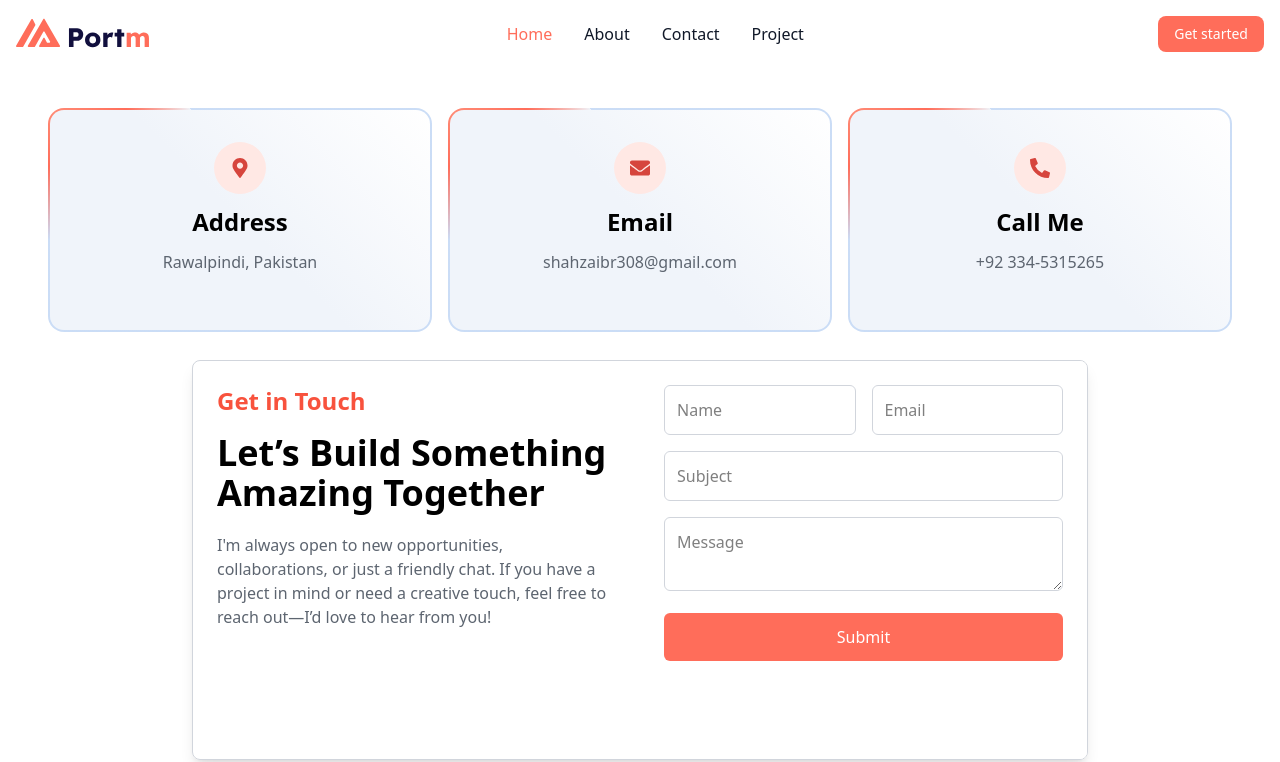
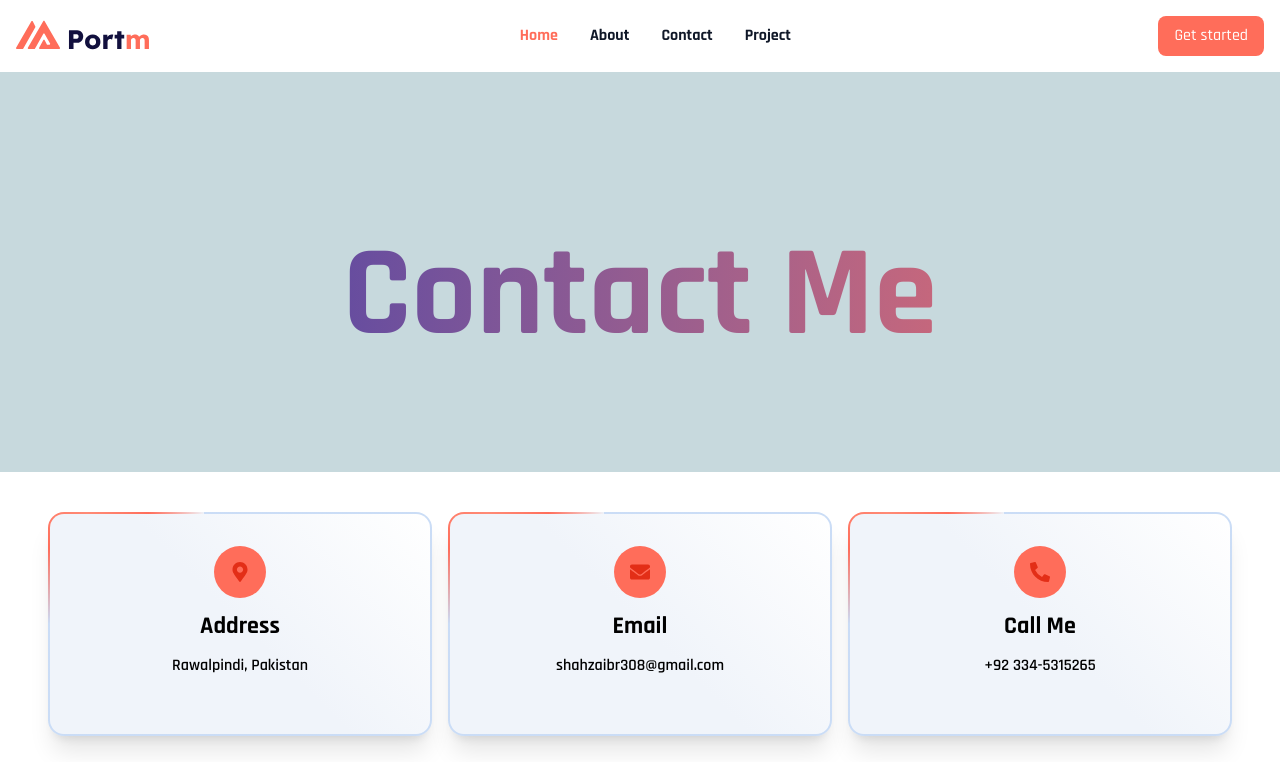
Before and after one commit to MuhammadShahzaib1423/React_Portfolio, a React (Vite) app: page /contact in a window 1280 px wide. Shown: the top 762 px of the page. Built offline with nearby package versions, Linux system fonts and the light colour scheme.

Commit message:
Latest Pushed Code

```diff
--- a/src/Components/About.jsx
+++ b/src/Components/About.jsx
@@ -7,6 +7,15 @@ import { FaMapMarkerAlt, FaPhoneAlt, FaEnvelope, FaGraduationCap, FaSchool } fro
 import { i } from 'framer-motion/client';
 import { motion } from "framer-motion";
 import bgimage4 from '../assets/bg/expert_img_two.jpg';
+
+import { useLocation } from 'react-router-dom';
+
+
+
+
+
+
+
 
 const educationdata=[
     {
@@ -73,13 +82,16 @@ const technicalSkills=[
 
 
 const About = () => {
+   const location= useLocation();
 
 
   return (
 
     <>
     <section className=''>
+    {location.pathname === "/about" && (
     <div
+
   className=""
   style={{
     // backgroundImage: `url(${bgimage1})`,
@@ -93,9 +105,10 @@ const About = () => {
   About Me
 </h1>
 </div>
+    )}
 
 
-<div className='container px-10 py-15 mx-auto flex flex-col items-center justify-center md:flex-row  space-x-20 ' style={{fontFamily:'jost, sans-serif'}}>
+<div className='container px-10 py-15 mx-auto flex flex-col items-center justify-center md:flex-row  space-x-20 ' style={{ fontFamily: 'Rajdhani, sans-serif' }}>
     <div>
 <img src={bgimage2} alt="" />
     </div>
@@ -273,18 +286,18 @@ const About = () => {
 </div> */}
 
 <div className="min-h-screen flex flex-col  p-5 py-20 w-full " >
-  <h1 className="text-3xl md:text-5xl font-bold px-20">
-    I'm great in what I do <br /> and &nbsp;
-    <span className="text-[#ff6d5a]" style={{ fontFamily: 'jost, sans-serif' }}>
+  <h1 className="text-3xl md:text-5xl font-bold px-5" style={{ fontFamily: 'Rajdhani, sans-serif' }}>
+    I'm great in what I do  and &nbsp;
+    <span className="text-[#ff6d5a]" >
        I'm Loving it
     </span>
   </h1>
 
-  <div className="flex flex-col md:flex-row w-full items-start justify-center gap-40 mt-10">
+  <div className="flex flex-col md:flex-row w-full items-start justify-center gap-40 mt-10" style={{ fontFamily: 'Rajdhani, sans-serif' }}>
       {/* Skills Section */}
       <div className="skills w-full md:w-1/3">
         <h1 className="text-3xl md:text-4xl font-bold mb-6" style={{ fontFamily: "jost, sans-serif" }}>
-          Skills
+         Development Skills
         </h1>
         {technicalSkills.map((skill, index) => (
           <div key={index} className="mb-4">
@@ -307,8 +320,7 @@ const About = () => {
       {/* Tools and Technologies Section */}
       <div className="tools w-full md:w-1/3">
         <h1 className="text-3xl md:text-4xl font-bold mb-6" style={{ fontFamily: "jost, sans-serif" }}>
-          Tools & Technologies
-        </h1>
+          Tools & Technologies        </h1>
         {toolsAndTechnologies.map((tool, index) => (
           <div key={index} className="mb-4">
             <div className="flex justify-between">
@@ -327,19 +339,20 @@ const About = () => {
         ))}
       </div>
     </div>
-  <div className="bg-white w-full md:w-full grid grid-cols-1 md:grid-cols-2  pt-10 p-4 space-y-4 gap-3">
+    <h1 className="text-3xl md:text-4xl font-bold px-4" style={{ fontFamily: 'Rajdhani, sans-serif' }}>Education</h1>
+  <div className="bg-white w-full md:w-full grid grid-cols-1 md:grid-cols-2   p-4 space-y-2 gap-3" style={{ fontFamily: 'Rajdhani, sans-serif' }}>
       {educationdata.map((education, index) => (
         <SpotlightCard key={index} className="w-full h-full bg-[#F4F4F4] cursor-pointer border-animation">
           <div className="flex flex-col space-y-3">
             <h2 className="text-[#141414] font-semibold text-2xl">{education.title}</h2>
             <p className="text-black font-bold text-md">{education.year}</p>
             <p className="text-black text-md">{education.degree}</p>
-            <p className="text-[#5d6570] text-md">{education.desc}</p>
+            <p className="text-grey-100 text-md">{education.desc}</p>
           </div>
         </SpotlightCard>
       ))}
     </div>
-    <div className="flex justify-center items-center gap-5 flex-col p-2 md:flex-row w-full">
+    <div className="flex justify-center items-center gap-5 flex-col p-2 md:flex-row w-full" style={{ fontFamily: 'Rajdhani, sans-serif' }}>
   {/* Image Section */}
   <div className="flex justify-center w-full md:w-1/2 ">
     <img src={bgimage4} alt="Experience Image" className="w-[540px]" />
@@ -348,13 +361,13 @@ const About = () => {
   {/* Experience Section */}
   <div className="w-full md:w-1/2">
     <h1 className="text-3xl md:text-4xl font-bold mt-5 text-[#141414]" style={{ fontFamily: 'jost, sans-serif' }}>
-      Experience
+      Experiences
     </h1>
 
     {/* Junior Software Engineer */}
     {experienceData.map((experience, index) => (
         <div key={index} className="mt-6">
-        <h3 className="text-[#B5B5c0]">{experience.role}</h3>
+        <h3 className="text-[ #7d7d80] font-bold">{experience.role}</h3>
         <p className="text-[#FF6D5A] text-lg font-semibold">{experience.company}</p>
         <p className="text-[#141414] text-md font-semibold">{experience.duration}</p>
         <p>
--- a/src/Components/Contact.jsx
+++ b/src/Components/Contact.jsx
@@ -3,96 +3,75 @@ import React from 'react';
 import { FaMapMarkerAlt, FaPhoneAlt, FaEnvelope } from 'react-icons/fa';
 
 import SpotlightCard from './spotlightcard';
+const data=[
+  {
+    id:1,
+    title:"Address",
+    icon:<FaMapMarkerAlt />,
+    text:"Rawalpindi, Pakistan",
+
+  },
+  {
+    id:2,
+    title:"Email",
+    icon:<FaEnvelope />,
+    text:"shahzaibr308@gmail.com",
+
+  },
+  {
+    id:3,
+    title:"Call Me",
+    icon:<FaPhoneAlt />,
+    text:"+92 334-5315265",
+  }
+]
 const Contact = () => {
   return (
-    // <div className='bg-[#C7D9DD] h-screen py-20'>
-    // <section className=" mx-auto max-w-3xl mb-10  flex flex-col md:flex-row border border-gray-300 rounded-lg overflow-hidden shadow-lg min-h-[500px] ">
 
-    //   <div className="w-full md:w-1/2 p-6 flex flex-col bg-white ">
-    //     <h2 className="text-2xl font-bold mb-4">Get in Touch</h2>
-    //     <form action="">
-    //       <div className="mb-4 flex gap-4 ">
-    //         <input type="text" placeholder="Name" className="w-1/2 p-3 border border-gray-300 rounded-md" required />
-    //         <input type="email" placeholder="Email" className="w-1/2 p-3 border border-gray-300 rounded-md" required />
-    //       </div>
-    //       <div className="mb-4">
-    //         <input type="text" placeholder="Subject" className="w-full p-3 border border-gray-300 rounded-md" required />
-    //       </div>
-    //       <div className="mb-4">
-    //         <textarea placeholder="Message" className="w-full p-3 border border-gray-300 rounded-md" required></textarea>
-    //       </div>
-    //       <div>
-    //       <button type="submit" className="w-full bg-[#ff6d5a] text-white p-3 rounded-md cursor-pointer hover:bg-[#f36e6e]">Submit</button>
-    //       </div>
-    //     </form>
-    //   </div>
+    <>
+      {location.pathname === "/contact" && (
+    <div
+
+  className=""
+  style={{
+    // backgroundImage: `url(${bgimage1})`,
+    backgroundColor:"#C7D9DD",
+    height: "50vh",
+    backgroundSize: "cover",
+    backgroundPosition: "center"
+  }}
+>
+        <h1 className="text-9xl text-center font-bold bg-gradient-to-r from-[#342ead] to-[#ff6d5a] text-transparent bg-clip-text py-40 " style={{ fontFamily: 'Rajdhani, sans-serif' }}>
+  Contact Me
+</h1>
+</div>
+    )}
+    <div className="bg-white h-auto flex flex-col md:flex-row justify-center pt-10 p-4 gap-4" style={{ fontFamily: 'Rajdhani, sans-serif' }}>
+      {data.map((item)=>(
+         <SpotlightCard className="w-full md:w-96 h-56 bg-[#F4F4F4] cursor-pointer shadow-xl" spotlightColor="rgba(0, 229, 255, 0.2)">
+         <div className="flex flex-col items-center space-y-3">
+           <span className="bg-[#FF6d5a] text-[#e32e17] p-4 rounded-full text-xl">
+            {item.icon}
+           </span>
+           <h2 className="text-black font-bold text-2xl">{item.title}</h2>
+           <p className="text-black text-md text-center font-semibold">{item.text}</p>
+         </div>
+       </SpotlightCard>
+              ))}
 
 
-    //   <div className="w-full md:w-1/2 bg-[#ff6d5a] text-white p-6 flex flex-col space-y-5 ">
-    //     <h2 className="text-2xl font-bold mb-4">Contact Me</h2>
-    //     <div className="flex items-center mb-2">
-    //       <span className="bg-white text-[#ff6d5a] p-2 rounded-full mr-2">
-    //         <FaMapMarkerAlt />
-    //       </span>
-    //       <p>Address: Rawalpindi,Pakistan</p>
-    //     </div>
-    //     <div className="flex items-center mb-2">
-    //       <span className="bg-white text-[#ff6d5a] p-2 rounded-full mr-2">
-    //         <FaPhoneAlt />
-    //       </span>
-    //       <p>Phone: +92 334-5315265</p>
-    //     </div>
-    //     <div className="flex items-center">
-    //       <span className="bg-white text-[#ff6d5a] p-2 rounded-full mr-2">
-    //         <FaEnvelope />
-    //       </span>
-    //       <p>Email: <a href="mailto:info@yourdomain.com" className="underline">info@yourdomain.com</a></p>
-    //     </div>
-    //   </div>
-    // </section>
-    // </div>
-    <>
-    <div className="bg-white h-auto flex flex-col md:flex-row justify-center pt-10 p-4 gap-4">
-  <SpotlightCard className="w-full md:w-96 h-56 bg-[#F4F4F4] cursor-pointer" spotlightColor="rgba(0, 229, 255, 0.2)">
-    <div className="flex flex-col items-center space-y-3">
-      <span className="bg-[#FFE8E4] text-[#D6453D] p-4 rounded-full text-xl">
-        <FaMapMarkerAlt />
-      </span>
-      <h2 className="text-black font-bold text-2xl">Address</h2>
-      <p className="text-[#5d6570] text-md text-center">Rawalpindi, Pakistan</p>
-    </div>
-  </SpotlightCard>
 
-  <SpotlightCard className="w-full md:w-96 h-56 bg-[#F4F4F4] cursor-pointer" spotlightColor="rgba(0, 229, 255, 0.2)">
-    <div className="flex flex-col items-center space-y-3">
-      <span className="bg-[#FFE8E4] text-[#D6453D] p-4 rounded-full text-xl">
-        <FaEnvelope />
-      </span>
-      <h2 className="text-black font-bold text-2xl">Email</h2>
-      <p className="text-[#5d6570] text-md text-center">shahzaibr308@gmail.com</p>
-    </div>
-  </SpotlightCard>
-
-  <SpotlightCard className="w-full md:w-96 h-56 bg-[#F4F4F4] cursor-pointer" spotlightColor="rgba(0, 229, 255, 0.2)">
-    <div className="flex flex-col items-center space-y-3">
-      <span className="bg-[#FFE8E4] text-[#D6453D] p-4 rounded-full text-xl">
-        <FaPhoneAlt />
-      </span>
-      <h2 className="text-black font-bold text-2xl">Call Me</h2>
-      <p className="text-[#5d6570] text-md text-center">+92 334-5315265</p>
-    </div>
-  </SpotlightCard>
 </div>
 
 
-<div className='p-3'>
-  <section className="mx-auto max-w-4xl flex flex-col mb-20 bg-[##F4F4F4] md:flex-row border border-gray-300 rounded-lg overflow-hidden shadow-lg min-h-[400px] mt-0">
+<div className='p-3' style={{ fontFamily: 'Rajdhani, sans-serif' }}>
+  <section className="mx-auto max-w-4xl flex flex-col mb-20 bg-[##F4F4F4] md:flex-row border border-gray-300 shadow-xl rounded-lg overflow-hidden  min-h-[400px] mt-0">
   <div className="w-full md:w-1/2   p-6 flex flex-col space-y-5 ">
   <h2 className="text-2xl font-bold  mb-4 " style={{color:"rgb(248, 82, 61)"}}>Get in Touch</h2>
 
   <h1 className='text-4xl font-bold'>Let’s Build Something Amazing Together
   </h1>
-  <p className='text-[#5d6570] text-md'>I'm always open to new opportunities, collaborations, or just a friendly chat. If you have a project in mind or need a creative touch, feel free to reach out—I’d love to hear from you!</p>
+  <p className='text-black text-md font-semibold'>I'm always open to new opportunities, collaborations, or just a friendly chat. If you have a project in mind or need a creative touch, feel free to reach out—I’d love to hear from you!</p>
      </div>
    <div className="w-full md:w-1/2 p-6 flex flex-col bg-white ">
 
--- a/src/Components/Home.jsx
+++ b/src/Components/Home.jsx
@@ -7,12 +7,14 @@ import { FaLinkedin } from 'react-icons/fa';
 import { FaGithub } from 'react-icons/fa';
 import { FaFacebook } from 'react-icons/fa';
 import mainimg from '../assets/mainimage/mainimg.png';
+import About from './About';
+import Contact from './Contact';
 const Home = () => {
   return (
     <div >
       {/* style={{ backgroundImage: `url(${bgimage1})` }} */}
       <section
-  className="min-h-screen bg-cover bg-center bg-no-repeat bg-[#C7D9DD] "
+  className="min-h-screen bg-cover bg-center bg-no-repeat bg-[#C7D9DD] " style={{ fontFamily: 'Rajdhani, sans-serif' }}
 
 >
 
@@ -29,7 +31,7 @@ const Home = () => {
 
         <h3 className='text-[rgb(220, 220, 228)] text-2xl md:text-3xl font-bold'  >Frontend  <span className='text-[#342ead]'> Web Developer</span></h3>
 
-        <p>I build all kinds of websites that help businesses scale and meet their needs. <br />I specialize in frontend web development, creating responsive and dynamic user interfaces. <br /> Currently, I'm living in Rawalpindi, Pakistan.</p>
+        <p className='text-black font-semibold'>I build all kinds of websites that help businesses scale and meet their needs. <br />I specialize in frontend web development, creating responsive and dynamic user interfaces. <br /> Currently, I'm living in Rawalpindi, Pakistan.</p>
 
         <div className='social-icons flex space-x-4 text-3xl md:text-3xl '>
             <a href='https://www.linkedin.com/in/muhammad-shahzaib-0b1a6a1b8/' target='_blank' rel='noreferrer'>
@@ -48,7 +50,7 @@ const Home = () => {
 
         </div>
         <div className='flex space-x-4 items-center'>
-        <button type="button" className="text-white bg-[#FF6d5A] hover:bg-[#FF6d5A] cursor-pointer hover:scale-110   focus:ring-4 focus:outline-none focus:ring-blue-300 font-medium rounded-lg text-sm px-6 py-4 text-center dark:bg-blue-600 dark:hover:bg-blue-700 dark:focus:ring-blue-800">Download CV</button>
+        <button type="button" className="text-white bg-[#FF6d5A] hover:bg-[#FF6d5A] cursor-pointer hover:scale-110  text-xl focus:ring-4 focus:outline-none focus:ring-blue-300 font-semibold font-medium rounded-lg text-sm px-6 py-4 text-center dark:bg-blue-600 dark:hover:bg-blue-700 dark:focus:ring-blue-800">Download CV</button>
         <a href="" className='text-[#342ead] underline text-xl' > Lets Talk</a>
         </div>
         </div>
@@ -69,6 +71,12 @@ const Home = () => {
     </div>
 
       </section>
+      <section id='about' >
+        <About />
+     </section>
+     <section id='contact' >
+      <Contact/>
+      </section>
     </div>
   );
 };
--- a/src/Components/Navbar.jsx
+++ b/src/Components/Navbar.jsx
@@ -5,13 +5,13 @@ const Navbar = () => {
   return (
 
 
-<nav className="bg-transparent dark:bg-gray-900  w-full z-20 top-0 start-0  border-gray-200 dark:border-gray-600">
+<nav className="bg-transparent dark:bg-gray-900  w-full z-20 top-0 start-0  border-gray-200 dark:border-gray-600" style={{ fontFamily: 'Rajdhani, sans-serif' }}>
   <div className="max-w-screen-xl flex flex-wrap items-center justify-between mx-auto p-4">
   <a href="https://flowbite.com/" className="flex items-center space-x-3 rtl:space-x-reverse">
       <img src={logo} className="h-8" alt="Flowbite Logo"/>
   </a>
   <div className="flex md:order-2 space-x-3 md:space-x-0 rtl:space-x-reverse">
-      <button type="button" className="text-white bg-[#FF6d5A] hover:bg-[#FF6d5A] cursor-pointer hover:scale-110   focus:ring-4 focus:outline-none focus:ring-blue-300 font-medium rounded-lg text-sm px-4 py-2 text-center dark:bg-blue-600 dark:hover:bg-blue-700 dark:focus:ring-blue-800">Get started</button>
+      <button type="button" className="text-white bg-[#FF6d5A] hover:bg-[#FF6d5A] cursor-pointer hover:scale-110   focus:ring-4 focus:outline-none focus:ring-blue-300 font-medium rounded-lg text-md px-4 py-2 font-bold text-center dark:bg-blue-600 dark:hover:bg-blue-700 dark:focus:ring-blue-800">Get started</button>
       <button data-collapse-toggle="navbar-sticky" type="button" className="inline-flex items-center p-2 w-10 h-10 justify-center text-sm text-gray-500 rounded-lg md:hidden hover:bg-gray-100 focus:outline-none focus:ring-2 focus:ring-gray-200 dark:text-gray-400 dark:hover:bg-gray-700 dark:focus:ring-gray-600" aria-controls="navbar-sticky" aria-expanded="false">
         <span className="sr-only">Open main menu</span>
         <svg className="w-5 h-5" aria-hidden="true" xmlns="http://www.w3.org/2000/svg" fill="none" viewBox="0 0 17 14">
@@ -22,16 +22,16 @@ const Navbar = () => {
   <div className="items-center justify-between hidden w-full md:flex md:w-auto md:order-1" id="navbar-sticky">
     <ul className="flex flex-col p-4 md:p-0 mt-4 font-medium border  md:space-x-8 rtl:space-x-reverse md:flex-row md:mt-0 md:border-0  dark:bg-gray-800 md:dark:bg-gray-900 dark:border-gray-700">
       <li>
-        <Link to="/" className="block py-2 px-3 text-white bg-[#FF6d5A] rounded-sm md:bg-transparent md:text-[#FF6d5A] md:p-0 md:dark:text-blue-500" aria-current="page"> Home</Link>
+        <Link to="/" className="block py-2 px-3 text-white font-bold bg-[#FF6d5A] rounded-sm md:bg-transparent md:text-[#FF6d5A] md:p-0 md:dark:text-blue-500" aria-current="page"> Home</Link>
       </li>
       <li>
-        <Link to="/about" className="block py-2 px-3 text-gray-900 rounded-sm hover:bg-gray-100 md:hover:bg-transparent md:hover:text-[#FF6d5A] md:p-0 md:dark:hover:text-blue-500 dark:text-white dark:hover:bg-gray-700 dark:hover:text-white md:dark:hover:bg-transparent dark:border-gray-700">About</Link>
+        <Link to="/about" className="block py-2 px-3 font-bold text-gray-900 rounded-sm hover:bg-gray-100 md:hover:bg-transparent md:hover:text-[#FF6d5A] md:p-0 md:dark:hover:text-blue-500 dark:text-white dark:hover:bg-gray-700 dark:hover:text-white md:dark:hover:bg-transparent dark:border-gray-700">About</Link>
       </li>
       <li>
-        <Link to="/contact" className="block py-2 px-3 text-gray-900 rounded-sm hover:bg-gray-100 md:hover:bg-transparent md:hover:text-[#FF6d5A] md:p-0 md:dark:hover:text-blue-500 dark:text-white dark:hover:bg-gray-700 dark:hover:text-white md:dark:hover:bg-transparent dark:border-gray-700">Contact</Link>
+        <Link to="/contact" className="block py-2 px-3 font-bold text-gray-900 rounded-sm hover:bg-gray-100 md:hover:bg-transparent md:hover:text-[#FF6d5A] md:p-0 md:dark:hover:text-blue-500 dark:text-white dark:hover:bg-gray-700 dark:hover:text-white md:dark:hover:bg-transparent dark:border-gray-700">Contact</Link>
       </li>
       <li>
-        <Link to="/projects" className="block py-2 px-3 text-gray-900 rounded-sm hover:bg-gray-100 md:hover:bg-transparent md:hover:text-[#FF6d5A] md:p-0 md:dark:hover:text-blue-500 dark:text-white dark:hover:bg-gray-700 dark:hover:text-white md:dark:hover:bg-transparent dark:border-gray-700">Project</Link>
+        <Link to="/projects" className="block py-2 px-3 font-bold text-gray-900 rounded-sm hover:bg-gray-100 md:hover:bg-transparent md:hover:text-[#FF6d5A] md:p-0 md:dark:hover:text-blue-500 dark:text-white dark:hover:bg-gray-700 dark:hover:text-white md:dark:hover:bg-transparent dark:border-gray-700">Project</Link>
       </li>
     </ul>
   </div>
--- a/src/index.css
+++ b/src/index.css
@@ -1,5 +1,6 @@
-@import url("https://fonts.googleapis.com/css2?family=Varela+Round&display=swap");
-@import url('https://fonts.googleapis.com/css2?family=Jost:wght@300;400;500;600;700&display=swap');
+/* @import url("https://fonts.googleapis.com/css2?family=Varela+Round&display=swap");
+@import url('https://fonts.googleapis.com/css2?family=Jost:wght@300;400;500;600;700&display=swap'); */
+@import url('https://fonts.googleapis.com/css2?family=Rajdhani:wght@300;400;500;600;700&display=swap');
 
 @import "tailwindcss";
 
```
